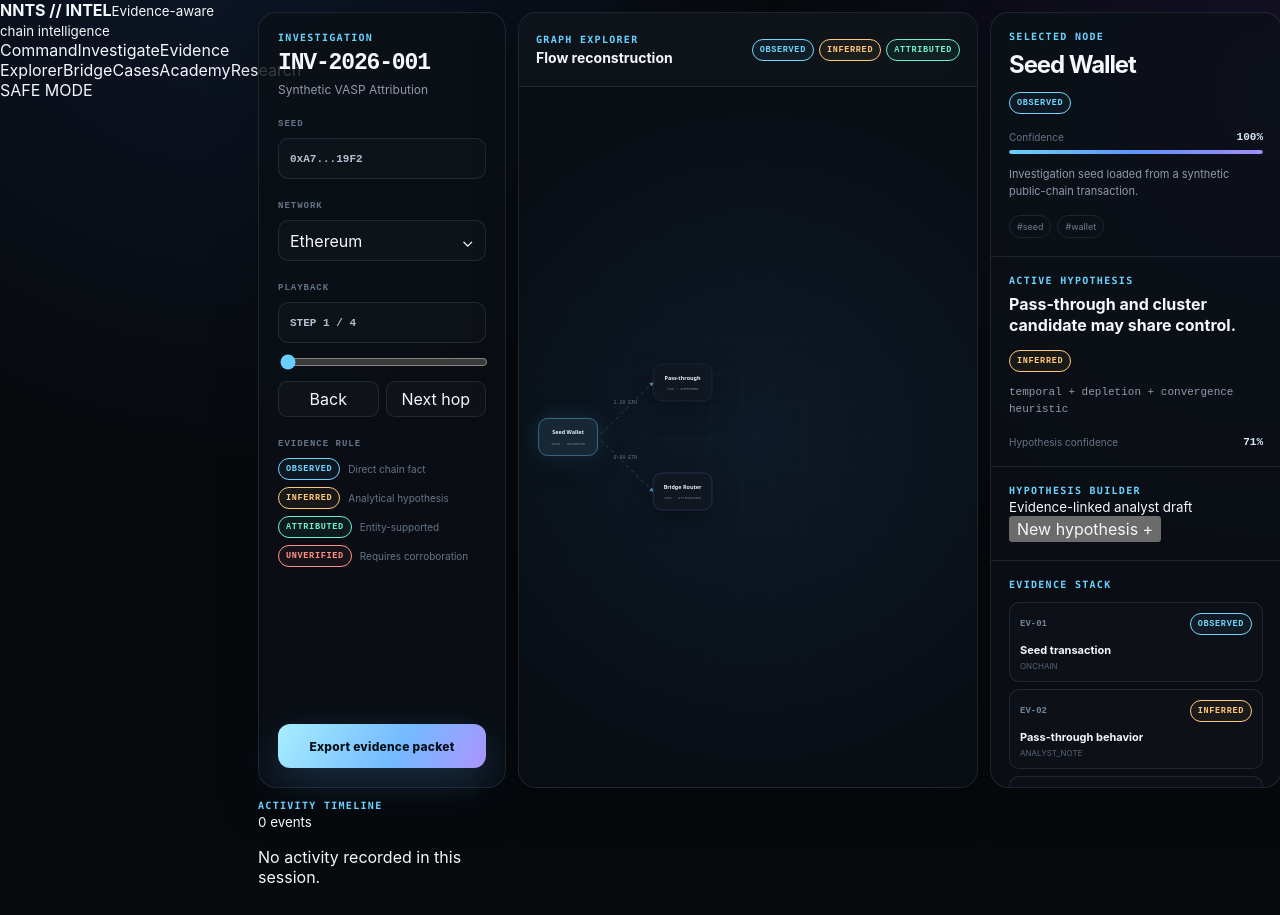
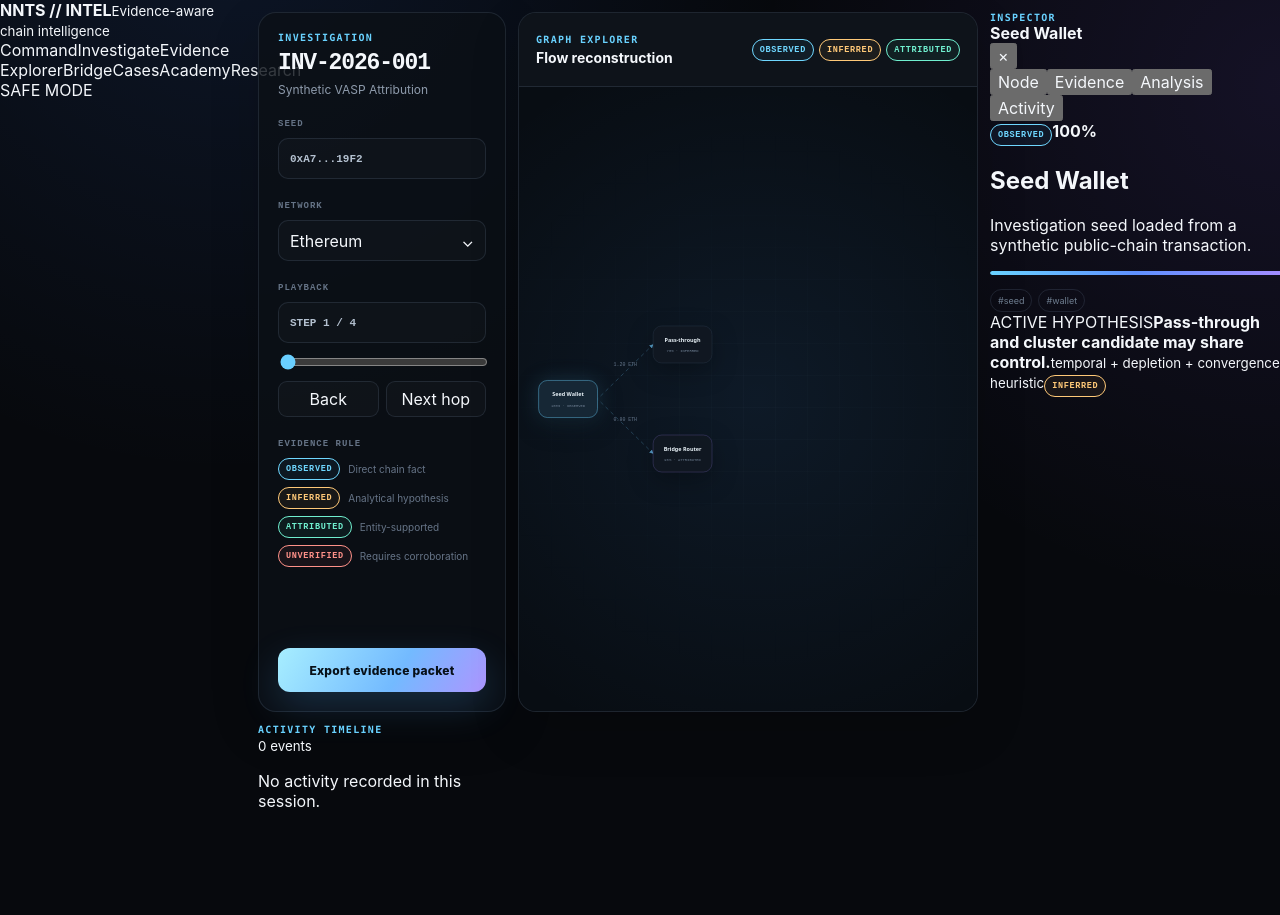
Before and after one commit to sapgun/nts-virtual-asset-tracking, a Next.js app: page /investigations in a window 1280 px wide. After the commit the page ends 839 px from the top, so only its background shows below. Built offline with nearby package versions, Linux system fonts and the light colour scheme.

Commit message:
refactor(ui): turn evidence sidebar into tabbed inspector

```diff
--- a/components/evidence-panel.tsx
+++ b/components/evidence-panel.tsx
@@ -1,60 +1,91 @@
+"use client";
+
+import { useState } from "react";
+import { ActivityTimeline, type InvestigationActivity } from "@/components/activity-timeline";
 import { EvidenceQualityCard } from "@/components/evidence-quality-card";
 import { HypothesisBuilder, type HypothesisDraftEvent } from "@/components/hypothesis-builder";
 import { InvestigatorCopilot } from "@/components/investigator-copilot";
 import { StateBadge } from "@/components/state-badge";
 import type { EvidenceItem, GraphNode, Hypothesis } from "@/lib/domain";
 
+type InspectorTab = "NODE" | "EVIDENCE" | "ANALYSIS" | "ACTIVITY";
+
 export function EvidencePanel({
   selected,
   evidence,
   hypothesis,
+  activity,
   onHypothesisCreate,
+  onClose,
 }: {
   selected: GraphNode;
   evidence: EvidenceItem[];
   hypothesis: Hypothesis;
+  activity: InvestigationActivity[];
   onHypothesisCreate?: (event: HypothesisDraftEvent) => void;
+  onClose?: () => void;
 }) {
+  const [tab, setTab] = useState<InspectorTab>("NODE");
+
   return (
-    <aside className="intel-panel">
-      <div className="intel-block">
-        <span className="eyebrow">SELECTED NODE</span>
-        <h2>{selected.label}</h2>
+    <aside className="inspector-panel">
+      <div className="inspector-head">
+        <div>
+          <span className="eyebrow">INSPECTOR</span>
+          <strong>{selected.label}</strong>
+        </div>
+        <button aria-label="Close inspector" onClick={onClose}>×</button>
+      </div>
+
+      <div className="inspector-tabs">
+        {([
+          ["NODE", "Node"],
+          ["EVIDENCE", "Evidence"],
+          ["ANALYSIS", "Analysis"],
+          ["ACTIVITY", "Activity"],
+        ] as const).map(([value, label]) => (
+          <button
+            key={value}
+            className={tab === value ? "active" : ""}
+            onClick={() => setTab(value)}
+          >
+            {label}
+          </button>
+        ))}
+      </div>
+
+      <div className="inspector-body">
+        {tab === "NODE" && (
+          <section className="inspector-section node-focus">
+            <div className="node-focus-top">
               <StateBadge state={selected.state} />
-        <div className="confidence-row">
-          <span>Confidence</span>
               <b>{Math.round(selected.confidence * 100)}%</b>
             </div>
+            <h2>{selected.label}</h2>
+            <p>{selected.description}</p>
             <div className="confidence-track">
               <i style={{ width: Math.round(selected.confidence * 100) + "%" }} />
             </div>
-        <p>{selected.description}</p>
             <div className="tag-list">
               {selected.tags?.map((tag) => <span key={tag}>#{tag}</span>)}
             </div>
+
+            <div className="node-hypothesis-summary">
+              <span>ACTIVE HYPOTHESIS</span>
+              <strong>{hypothesis.claim}</strong>
+              <small>{hypothesis.method}</small>
+              <StateBadge state={hypothesis.state} />
             </div>
+          </section>
+        )}
 
-      <div className="intel-block">
-        <span className="eyebrow">ACTIVE HYPOTHESIS</span>
-        <h3>{hypothesis.claim}</h3>
-        <StateBadge state={hypothesis.state} />
-        <p className="mono-line">{hypothesis.method}</p>
-        <div className="confidence-row">
-          <span>Hypothesis confidence</span>
-          <b>{Math.round(hypothesis.confidence * 100)}%</b>
+        {tab === "EVIDENCE" && (
+          <section className="inspector-section">
+            <div className="section-kicker">
+              <span>Evidence stack</span>
+              <b>{evidence.length}</b>
             </div>
-      </div>
-
-      <div className="intel-block">
-        <HypothesisBuilder
-          evidence={evidence}
-          onCreate={onHypothesisCreate}
-        />
-      </div>
-
-      <div className="intel-block">
-        <span className="eyebrow">EVIDENCE STACK</span>
-        <div className="evidence-stack">
+            <div className="evidence-stack evidence-stack-v2">
               {evidence.map((item) => (
                 <article key={item.id}>
                   <div>
@@ -62,26 +93,38 @@ export function EvidencePanel({
                     <StateBadge state={item.state} />
                   </div>
                   <strong>{item.title}</strong>
+                  <p>{item.detail}</p>
                   <small>{item.sourceType}</small>
                 </article>
               ))}
             </div>
-      </div>
+          </section>
+        )}
 
-      <div className="intel-block">
+        {tab === "ANALYSIS" && (
+          <section className="inspector-section analysis-stack">
             <EvidenceQualityCard
               evidence={evidence}
               hypothesis={hypothesis}
               compact
             />
-      </div>
-
-      <div className="intel-block">
+            <HypothesisBuilder
+              evidence={evidence}
+              onCreate={onHypothesisCreate}
+            />
             <InvestigatorCopilot
               node={selected}
               hypothesis={hypothesis}
               evidence={evidence}
             />
+          </section>
+        )}
+
+        {tab === "ACTIVITY" && (
+          <section className="inspector-section">
+            <ActivityTimeline items={activity} />
+          </section>
+        )}
       </div>
     </aside>
   );
```
Lines whose indentation alone changed are shown as unchanged.
